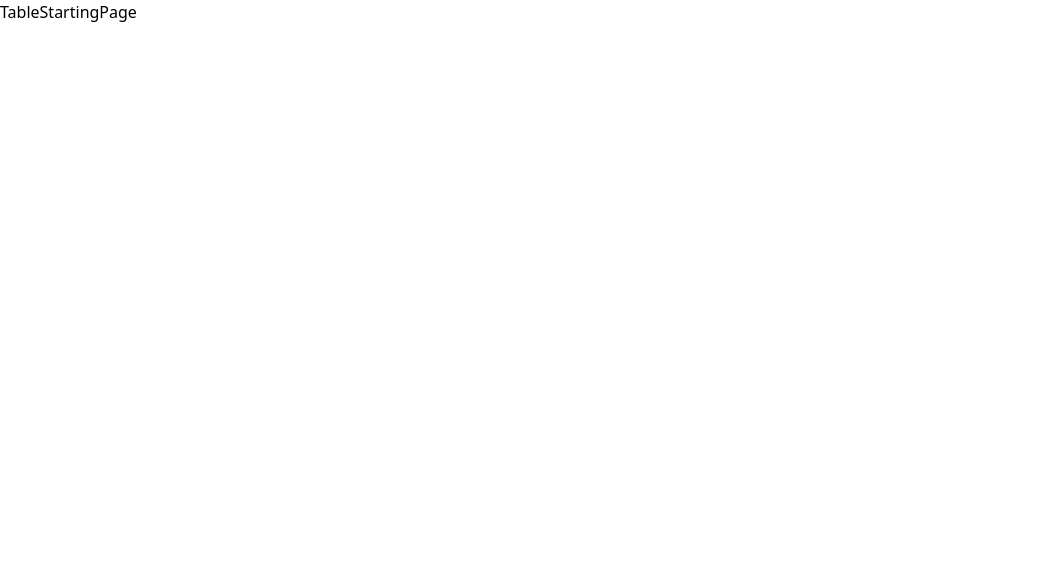
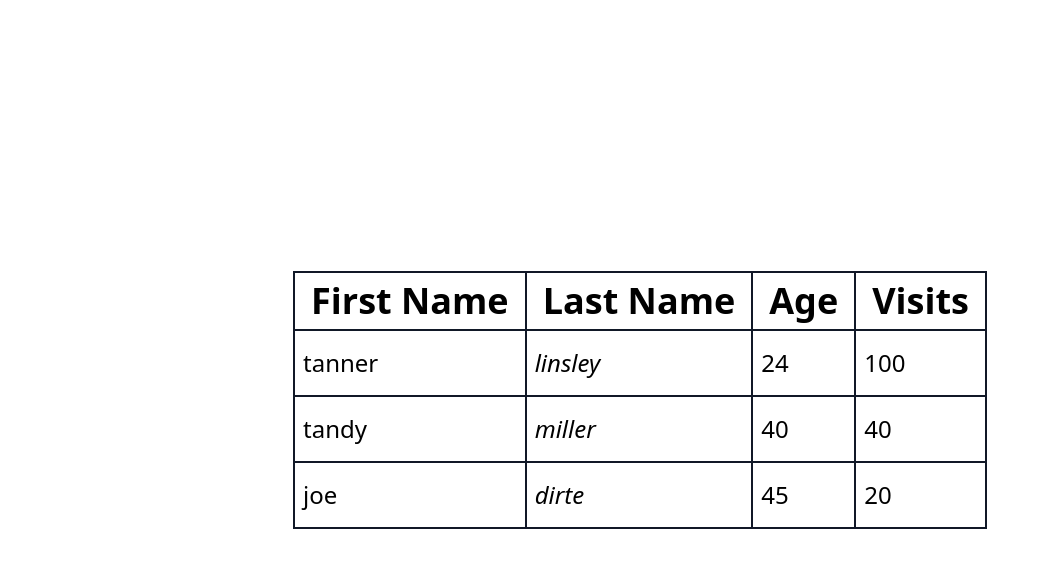
Before and after one commit to foresthpark/generic-component, a Next.js app: page /start/table in a window 1280 px wide. Shown: the top 568 px of the page, without its empty margins (0-1050 px from the left). Built offline with nearby package versions, Linux system fonts and the light colour scheme.

Commit message:
Update TableStartTemplate to display a table with default data

```diff
--- a/src/components/MainPage.tsx
+++ b/src/components/MainPage.tsx
@@ -5,9 +5,9 @@ export default function MainPage() {
   return (
     <div className="flex min-h-screen w-full flex-col items-center justify-center gap-4 last:mt-10">
       <Link href="/start/list">List Demo →</Link>
-      <Link href="/input_demo/input">Input Demo →</Link>
-      <Link href="form_demo/form">Form Demo →</Link>
-      <Link href="/table_demo/table">Table Demo →</Link>
+      <Link href="/start/input">Input Demo →</Link>
+      <Link href="/start/form">Form Demo →</Link>
+      <Link href="/start/table">Table Demo →</Link>
       <Link href="/answers">Answers →</Link>
     </div>
   );
--- a/src/components/start/Table/TableStartTemplate.tsx
+++ b/src/components/start/Table/TableStartTemplate.tsx
@@ -1,5 +1,94 @@
+/* eslint-disable @next/next/no-img-element */
+import {
+  createColumnHelper,
+  flexRender,
+  getCoreRowModel,
+  useReactTable,
+} from "@tanstack/react-table";
 import React from "react";
 
-export default function TableStartTemplate() {
-  return <div>TableStartTemplate</div>;
+type Person = {
+  firstName: string;
+  lastName: string;
+  age: number;
+  visits: number;
+};
+
+interface TableTemplateProps {
+  defaultData: Person[];
 }
+
+export default function TableStartTemplate({
+  defaultData,
+}: TableTemplateProps) {
+  const columnHelper = createColumnHelper<Person>();
+  const columns = [
+    columnHelper.accessor("firstName", {
+      cell: (info) => info.getValue(),
+      header: () => "First Name",
+      footer: (info) => info.column.id,
+    }),
+    columnHelper.accessor((row) => row.lastName, {
+      id: "lastName",
+      cell: (info) => <i>{info.getValue()}</i>,
+      header: () => <span>Last Name</span>,
+      footer: (info) => info.column.id,
+    }),
+    columnHelper.accessor("age", {
+      header: () => "Age",
+      cell: (info) => info.renderValue(),
+      footer: (info) => info.column.id,
+    }),
+    columnHelper.accessor("visits", {
+      header: () => <span>Visits</span>,
+      footer: (info) => info.column.id,
+    }),
+  ];
+
+  const [data] = React.useState(() => [...defaultData]);
+  const table = useReactTable({
+    data,
+    columns,
+    getCoreRowModel: getCoreRowModel(),
+  });
+
+  return (
+    <div className="flex h-screen flex-col items-center justify-center gap-4 p-2">
+      <table className="border-2 border-gray-900">
+        <thead>
+          {table.getHeaderGroups().map((headerGroup) => (
+            <tr key={headerGroup.id}>
+              {headerGroup.headers.map((header) => (
+                <th
+                  key={header.id}
+                  className="border-b-2 border-r-2 border-gray-900 px-4 py-2 text-4xl"
+                >
+                  {header.isPlaceholder
+                    ? null
+                    : flexRender(
+                        header.column.columnDef.header,
+                        header.getContext()
+                      )}
+                </th>
+              ))}
+            </tr>
+          ))}
+        </thead>
+        <tbody className="border-b-2 border-gray-900">
+          {table.getRowModel().rows.map((row) => (
+            <tr key={row.id}>
+              {row.getVisibleCells().map((cell) => (
+                <td
+                  key={cell.id}
+                  className="border-b-2 border-r-2 border-gray-900 px-2 py-4 text-2xl"
+                >
+                  {flexRender(cell.column.columnDef.cell, cell.getContext())}
+                </td>
+              ))}
+            </tr>
+          ))}
+        </tbody>
+      </table>
+    </div>
+  );
+}
--- a/src/pages/start/table.tsx
+++ b/src/pages/start/table.tsx
@@ -1,5 +1,34 @@
 import React from "react";
+import TableStartTemplate from "~/components/start/Table/TableStartTemplate";
+
+type Person = {
+  firstName: string;
+  lastName: string;
+  age: number;
+  visits: number;
+};
 
 export default function TableStartingPage() {
-  return <div>TableStartingPage</div>;
+  const defaultData: Person[] = [
+    {
+      firstName: "tanner",
+      lastName: "linsley",
+      age: 24,
+      visits: 100,
+    },
+    {
+      firstName: "tandy",
+      lastName: "miller",
+      age: 40,
+      visits: 40,
+    },
+    {
+      firstName: "joe",
+      lastName: "dirte",
+      age: 45,
+      visits: 20,
+    },
+  ];
+
+  return <TableStartTemplate defaultData={defaultData} />;
 }
```
